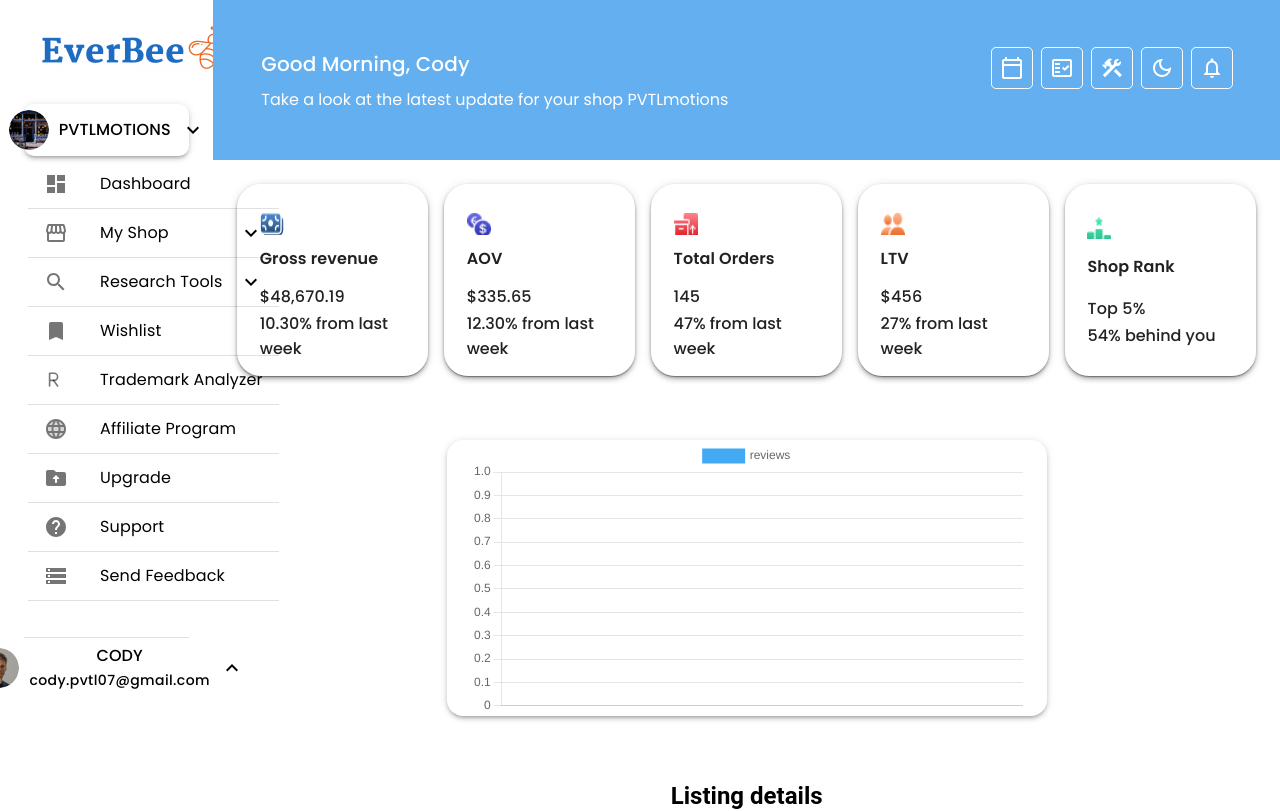
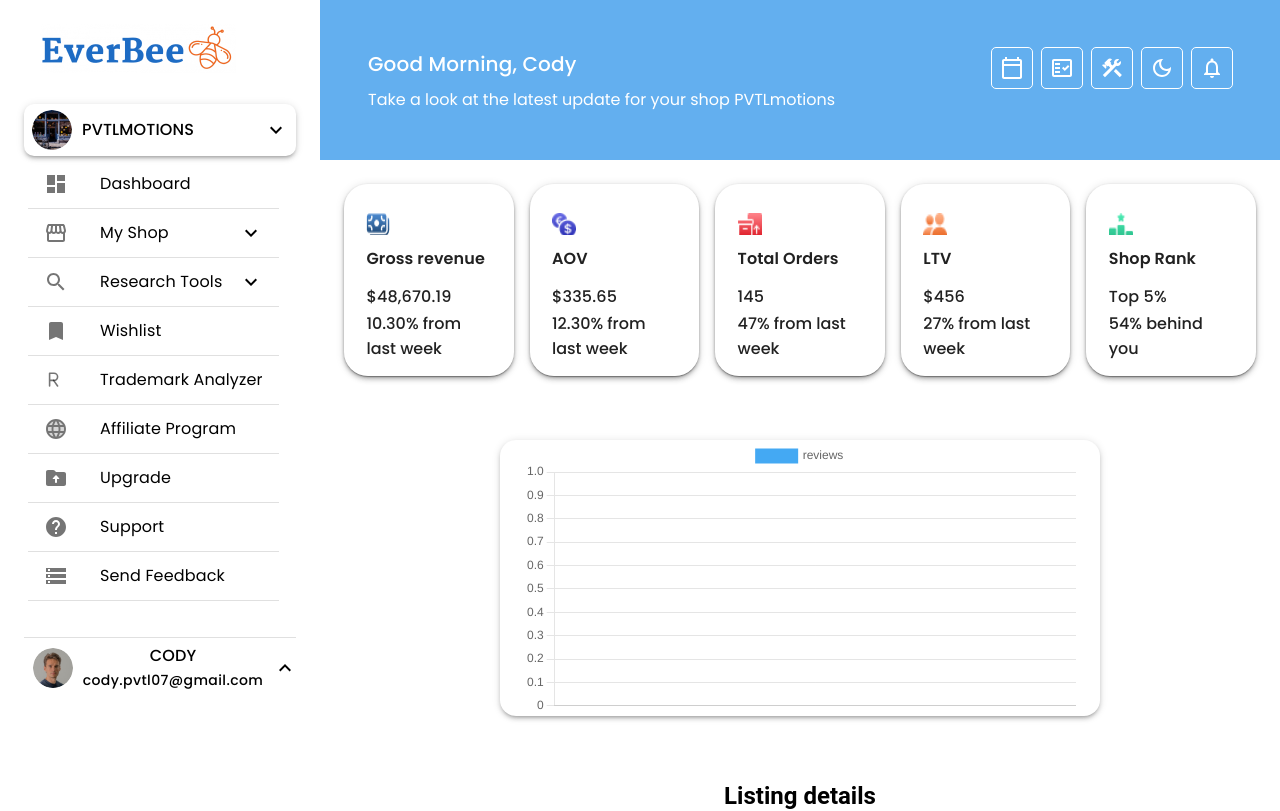
Before and after one commit to dusariudaykumar/EverBee-assignment, a React (Create React App) app: page / in a window 1280 px wide. Shown: the top 811 px of the page. Built offline with nearby package versions, Linux system fonts and the light colour scheme; no server answers.

Commit message:
fix: layout issue

```diff
--- a/src/App.js
+++ b/src/App.js
@@ -19,10 +19,10 @@
       <Toaster position="top-right" reverseOrder={true} />
       <Box>
         <Grid className={classes.gridContainer} container columns={12}>
-          <Grid item xs={2}>
+          <Grid item xs={3}>
             <SideBar />
           </Grid>
-          <Grid item xs={10}>
+          <Grid item xs={9}>
             <DashBoardPage />
           </Grid>
         </Grid>
--- a/src/Components/SideBar.jsx
+++ b/src/Components/SideBar.jsx
@@ -34,7 +34,6 @@
     display: "flex",
     flexDirection: "column",
     gap: "1rem",
-    paddingLeft: "5px",
   },
   avatarBtnContainer: {
     display: "flex",
```
